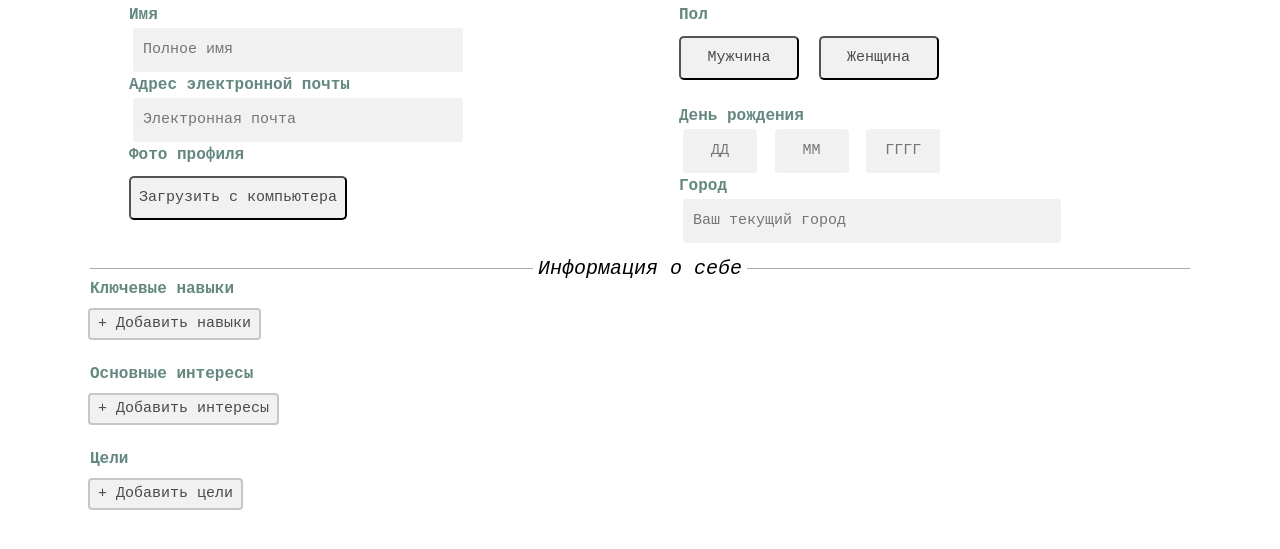
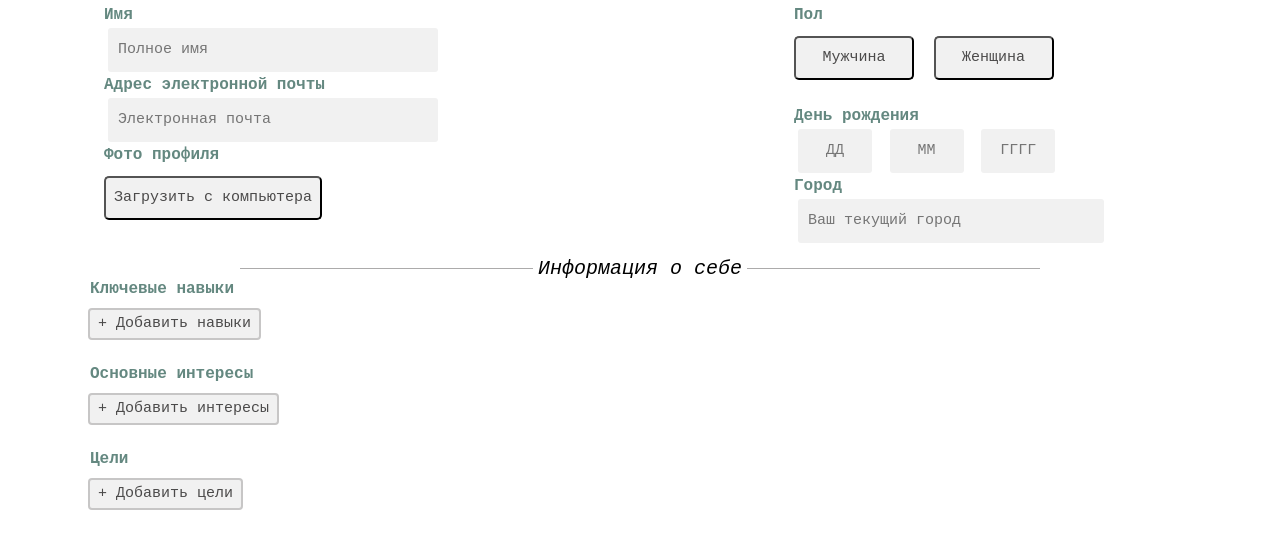
Before and after one commit to AleksMVP/layout, a plain HTML site: page static/registration.html in a window 1280 px wide. Shown: the part 59-608 px from the top of the page. Drawn offline with Linux system fonts and the light colour scheme.

Commit message:
Fix registration try2

```diff
--- a/static/main.css
+++ b/static/main.css
@@ -2,6 +2,7 @@
     display: flex;
     flex-wrap: wrap;
     justify-content: center;
+
     max-width: 1300px;
     margin: 0 auto;
 }
--- a/static/onmeet.css
+++ b/static/onmeet.css
@@ -1,10 +1,19 @@
 
-.grid {
+.main {
     display: flex;
     flex-wrap: wrap;
+    justify-content: space-between;
+    margin: 0 auto;
 
-    margin: 0 auto;
     max-width: 1100px;
+}
+
+.col-1-3 {
+    width: 410px;
+}
+
+.col-2-3 {
+    width: 500px;
 }
 
 .grid fieldset {
@@ -47,16 +56,6 @@
 
 .stdBtn:hover {
     background-color: #c7c6c6;
-}
-
-.col-1-3 {
-    width: 500px;
-    margin: 0 auto;
-}
-
-.col-2-3 {
-    width: 500px;
-    margin: 0 auto;
 }
 
 .secondary {
@@ -120,13 +119,12 @@ label {
 .separator {
     display: flex;
     align-items: center;
+    justify-self: center;
     text-align: center;
     font-size: 20px;
     font-family: monospace;
     font-style: italic;
-    max-width: 1100px;
-    margin: 0 auto;
-
+    max-width: 800px;
 }
 .separator::before, .separator::after {
     content: '';
--- a/static/registration.html
+++ b/static/registration.html
@@ -16,11 +16,10 @@
         <img src="assets/pericon.svg" class="icon" onclick="window.open('/profile.html')">
     </header>
 
-    <section class="row">
-    <div class="grid">
+    <main class="main grid">
+        <div class="leftcolumn">
             <form class="col-2-3" action="#">
                 <fieldset class="register-right-column register-left-column">
-
                     <label> Имя
                         <div>
                         <input  name="name" placeholder="Полное имя">
@@ -39,10 +38,11 @@
                         <button class="stdBtn activable"> Загрузить с компьютера </button>
                         </div>
                     </label>
-
                 </fieldset>
             </form>
-<!---->
+<!----> </div>
+
+        <div class="rightcolumn">
             <form class="col-1-3" action="#">
                 <fieldset class="register-right-column">
                     <label>
@@ -71,16 +71,14 @@
 
                 </fieldset>
             </form>
+        </div>
+    </main>
 
-    </div>
-    </section>
 
-    <section>
-        <div class="separator">Информация о себе</div>
-    </section>
+        <div class="separator main">Информация о себе</div>
 
-    <section class="row">
-    <div class="grid pers-info-block">
+
+    <div class="main grid pers-info-block">
 
         <div class="pers-info-row">
         <label> Ключевые навыки
@@ -107,7 +105,6 @@
         </div>
 
     </div>
-    </section>
 
 
 </body>
```
Lines whose indentation alone changed are shown as unchanged.
